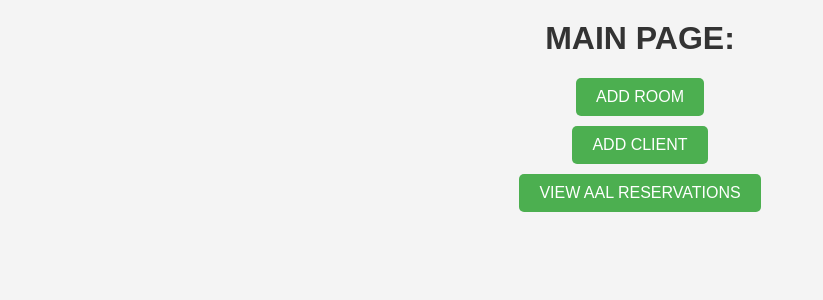
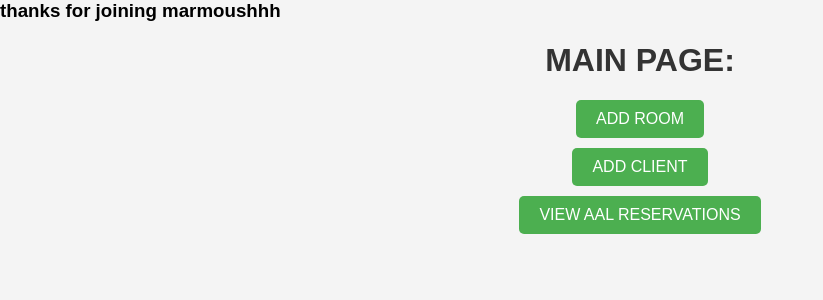
Before and after one commit to TarekM123/php-cicd-project, a PHP site: page /main.php in a window 1280 px wide. Shown: the top 300 px of the page, without its empty margins (0-823 px from the left). Run offline with PHP 8.4, Linux system fonts and the light colour scheme.

Commit message:
Add thank you message to main.php

```diff
--- a/main.php
+++ b/main.php
@@ -1,5 +1,6 @@
 <?php
 include('save.php');
+echo "<h3> thanks for joining marmoushhh</h3>";
 ?>
 
 <!DOCTYPE html>
```
